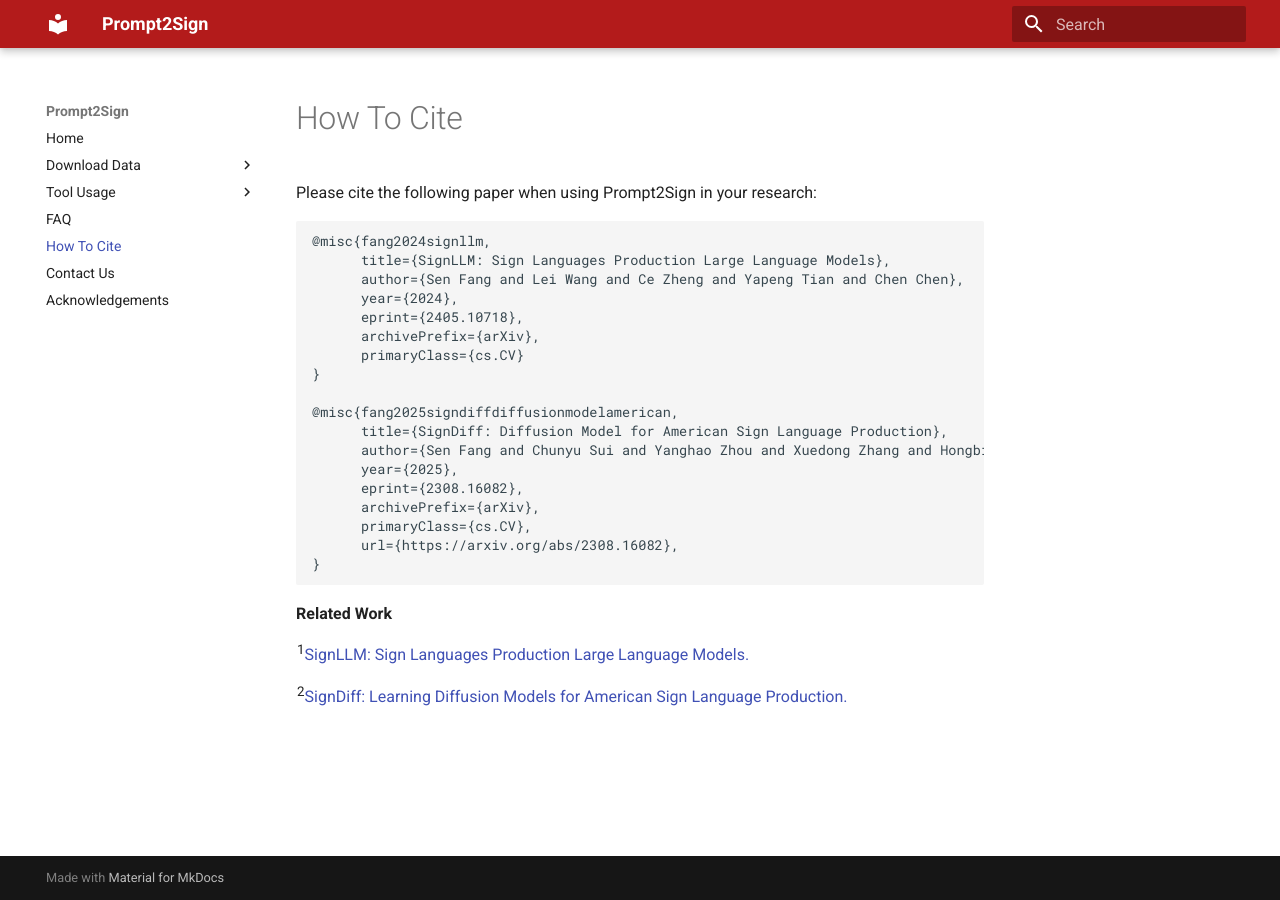
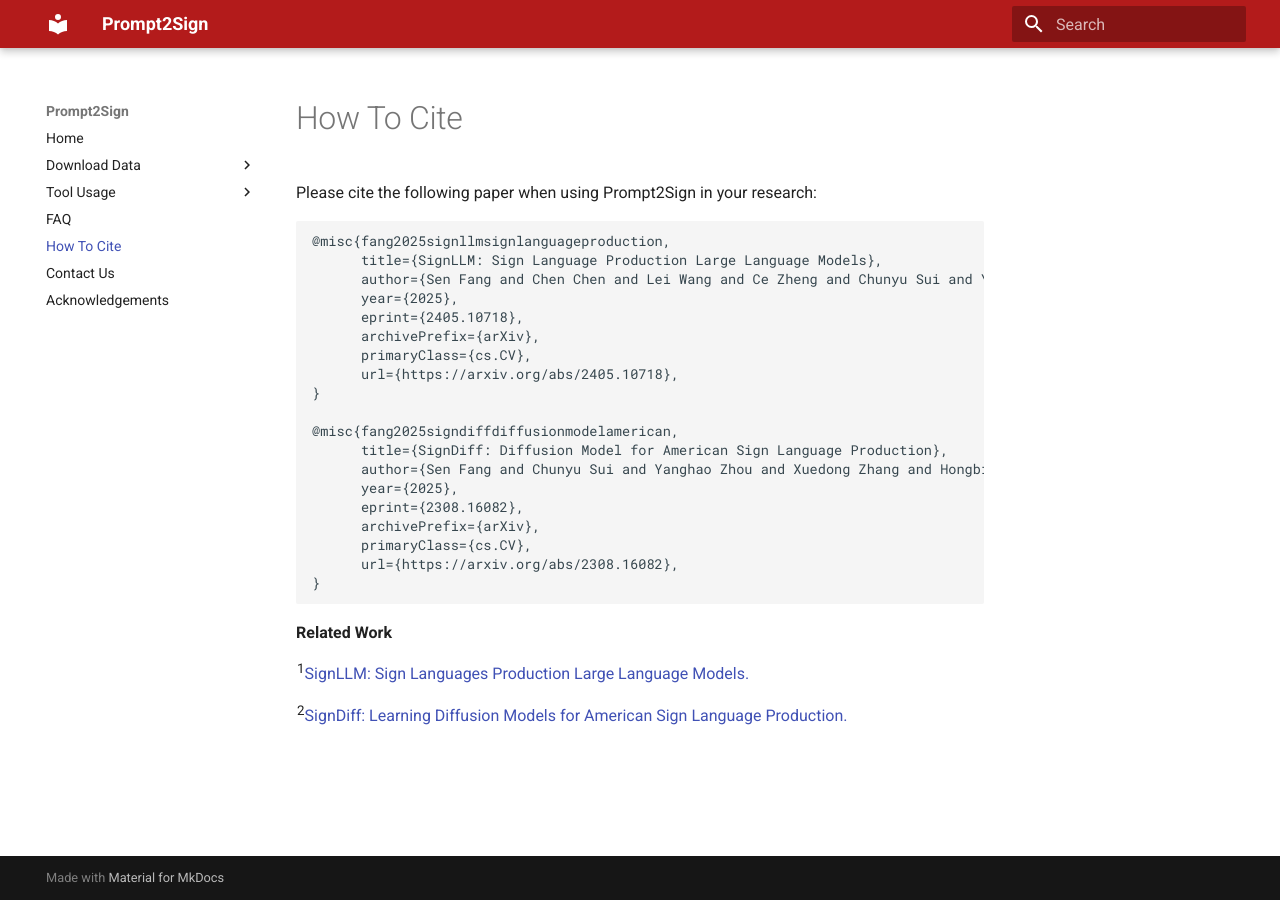
Before and after one commit to SignLLM/Prompt2Sign, an MkDocs documentation site: the page built from docs/howtoCite.md, in a window 1280 px wide. Built offline with MkDocs 1.6.1 and Material for MkDocs 9.7.7, drawn with Linux system fonts in a browser that asks for light colours.

Commit message:
Update howtoCite.md

````diff
--- a/docs/howtoCite.md
+++ b/docs/howtoCite.md
@@ -1,13 +1,14 @@
 Please cite the following paper when using Prompt2Sign in your research:
 
 ```
-@misc{fang2024signllm,
-      title={SignLLM: Sign Languages Production Large Language Models},
-      author={Sen Fang and Lei Wang and Ce Zheng and Yapeng Tian and Chen Chen},
-      year={2024},
+@misc{fang2025signllmsignlanguageproduction,
+      title={SignLLM: Sign Language Production Large Language Models},
+      author={Sen Fang and Chen Chen and Lei Wang and Ce Zheng and Chunyu Sui and Yapeng Tian},
+      year={2025},
       eprint={2405.10718},
       archivePrefix={arXiv},
-      primaryClass={cs.CV}
+      primaryClass={cs.CV},
+      url={https://arxiv.org/abs/2405.10718},
 }
 
 @misc{fang2025signdiffdiffusionmodelamerican,
````
